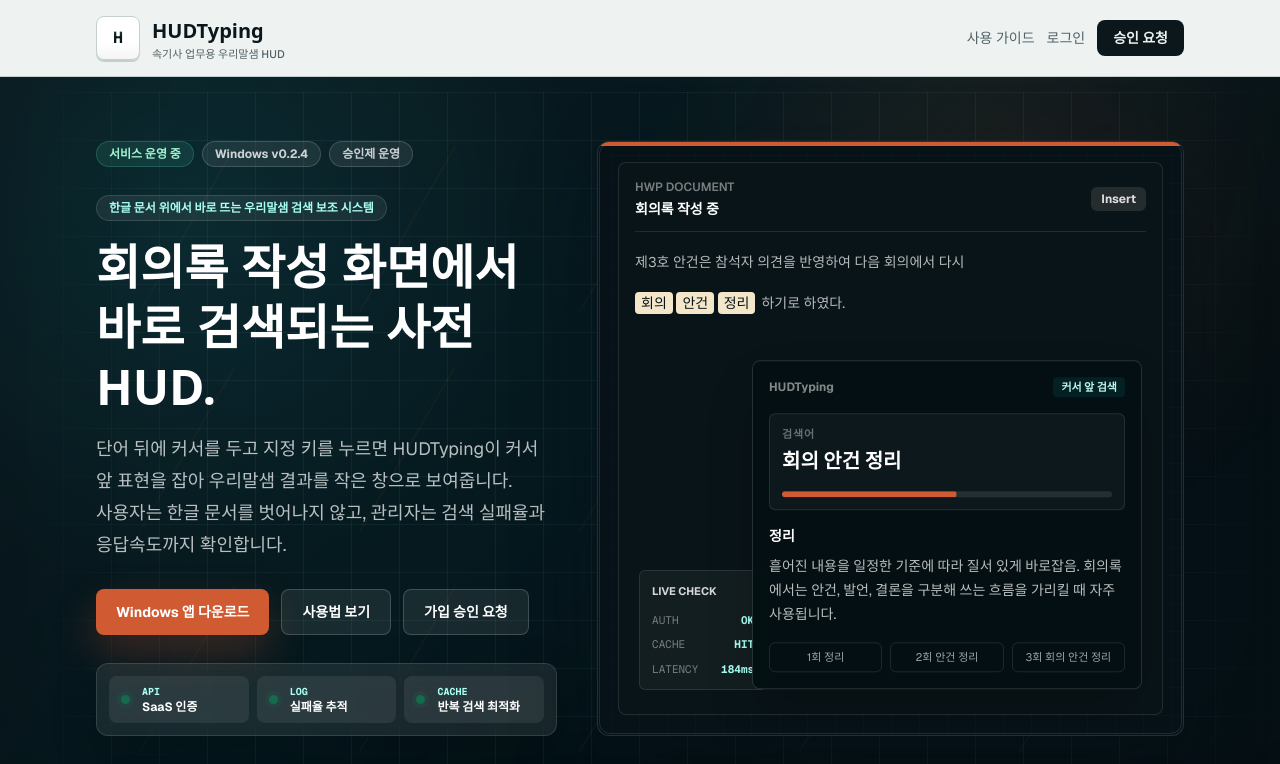
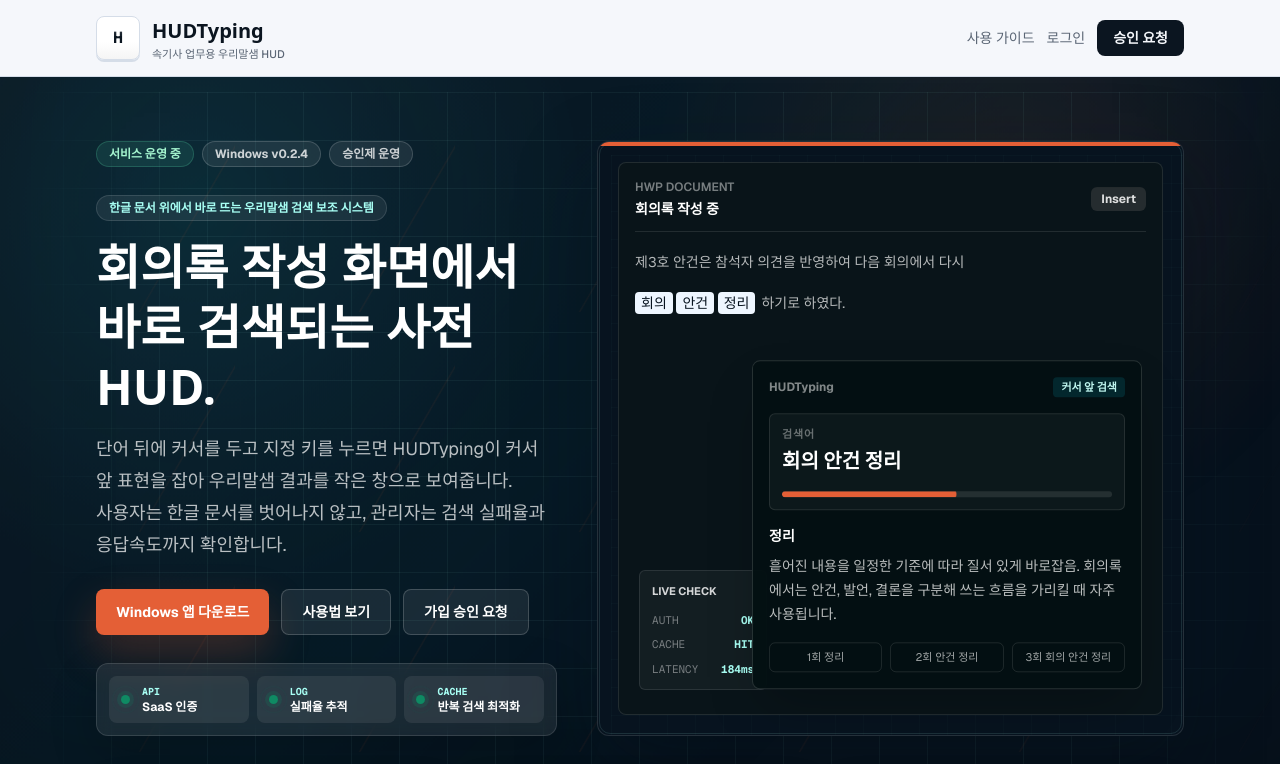
Before and after one commit to phk901031-prog/hudtyping-saas, a Next.js app: page / in a window 1280 px wide. Shown: the top 764 px of the page. Built offline with nearby package versions, Linux system fonts and the light colour scheme; no server answers; a web font is replaced by a local one.

Commit message:
Shift homepage palette away from khaki

```diff
--- a/src/app/globals.css
+++ b/src/app/globals.css
@@ -15,42 +15,42 @@
  * 차가운 검정 배경에 형광 액센트로 도배된 "AI 스타터킷" 느낌 회피.
  */
 :root {
-  --background: #eef2f0;
-  --foreground: #0b171b;
-  --muted: #526167;
-  --muted-bg: #dfe7e3;
-  --border: #c4d0cd;
+  --background: #f5f7fb;
+  --foreground: #0b1520;
+  --muted: #5b6675;
+  --muted-bg: #e9eef5;
+  --border: #d5dde8;
   --card: #ffffff;
-  --panel: #e2ebe7;
-  --paper: #f4e7c9;
-  --ink: #061217;
-  --accent: #065f6b;
-  --accent-hover: #044b55;
-  --accent-soft: #cbe7e5;
-  --signal: #d05b32;
-  --success: #176b4d;
-  --warning: #9a6718;
-  --danger: #a43435;
+  --panel: #eef3f8;
+  --paper: #eef6ff;
+  --ink: #07131f;
+  --accent: #087c91;
+  --accent-hover: #06677a;
+  --accent-soft: #d8f3f8;
+  --signal: #e45f36;
+  --success: #0f8a63;
+  --warning: #a86212;
+  --danger: #b4313b;
 }
 
 @media (prefers-color-scheme: dark) {
   :root {
-    --background: #262624;
-    --foreground: #f5f4ed;
-    --muted: #a3a098;
-    --muted-bg: #2f2d2a;
-    --border: #3d3b37;
-    --card: #2f2d2a;
-    --panel: #2b2e29;
-    --paper: #e8dcc3;
-    --ink: #121713;
-    --accent: #65b8aa;
-    --accent-hover: #7bc9bc;
-    --accent-soft: #203d39;
-    --signal: #e68461;
-    --success: #7eaa7c;
-    --warning: #d9b066;
-    --danger: #d27a6f;
+    --background: #0b1118;
+    --foreground: #f3f7fb;
+    --muted: #9aa8b8;
+    --muted-bg: #121b26;
+    --border: #223041;
+    --card: #111a24;
+    --panel: #0f1822;
+    --paper: #e8f3ff;
+    --ink: #07131f;
+    --accent: #37c4d8;
+    --accent-hover: #5ed6e6;
+    --accent-soft: #0c3340;
+    --signal: #f0764d;
+    --success: #48c79a;
+    --warning: #e3a648;
+    --danger: #ea6a72;
   }
 }
 
```
